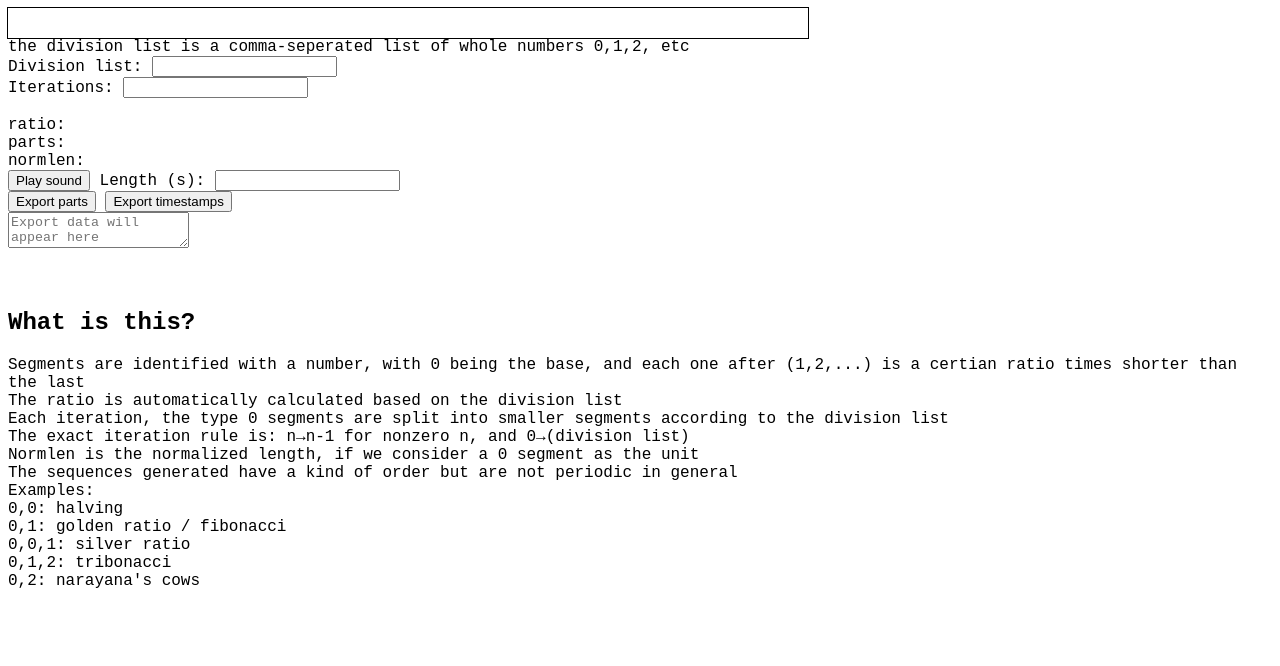
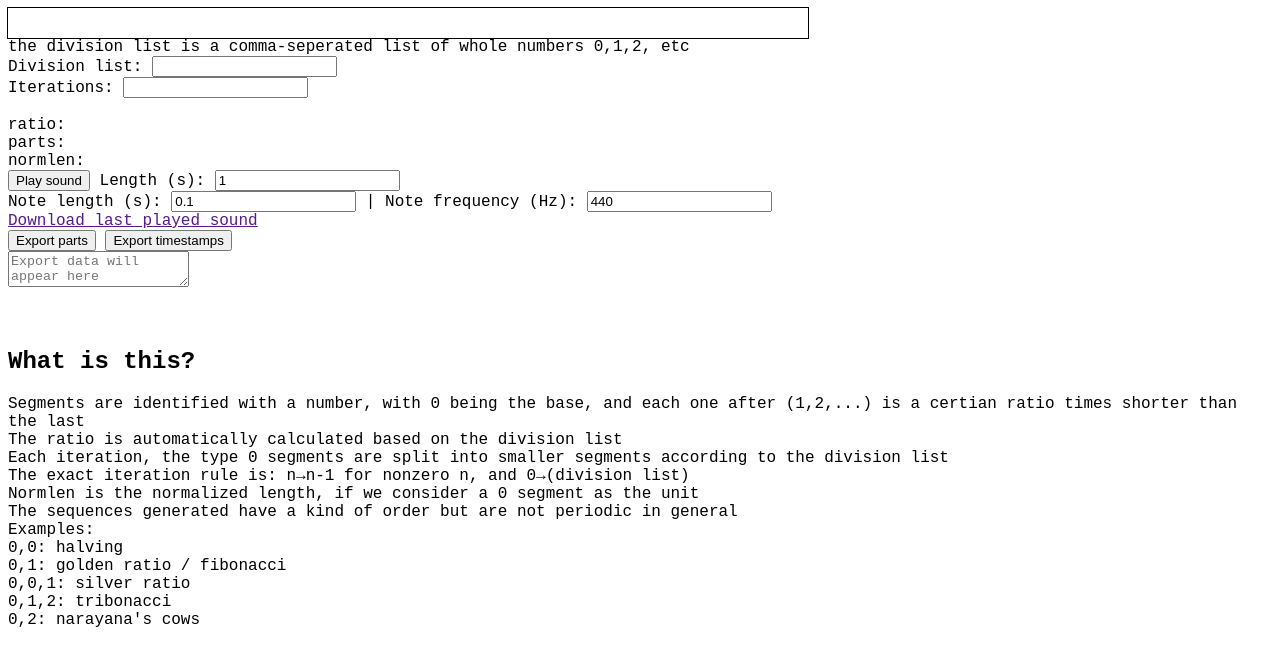
Before and after one commit to azertite055/azertite055.github.io, a plain HTML site: page divgen.html in a window 1280 px wide. Both pictures are taken after a click on the button "Play sound". Drawn offline with Linux system fonts and the light colour scheme.

Commit message:
divgen FIX update

```diff
--- a/divgen.html
+++ b/divgen.html
@@ -22,7 +22,13 @@
     <br>
     normlen: <span id="dnormlen"></span>
     <br>
-    <button onclick="a = new AudioContext(); playTimestamps(timestamps, Number(isoundlen.value))"> Play sound</button><label for="isoundlen"> Length (s): </label><input type="number" name="isoundlen" id="isoundlen">
+    <button onclick="a = new AudioContext(); playTimestamps(timestamps, Number(isoundlen.value))"> Play sound</button>
+    <label for="isoundlen"> Length (s): </label><input type="number" name="isoundlen" id="isoundlen" value="1">
+    <br>
+    <label for="inotelen"> Note length (s): </label><input type="number" name="inotelen" id="inotelen" value="0.1"> |
+    <label for="inotefreq"> Note frequency (Hz): </label><input type="number" name="inotefreq" id="inotefreq" value="440">
+    <br>
+    <a id="dllink" href="" download="divgen.wav">Download last played sound</a>
     <br>
     <button onclick="document.getElementById('exportarea').value = divparts.join(',')">Export parts</button>
     <button onclick="document.getElementById('exportarea').value = timestamps.join(',')">Export timestamps</button>
@@ -85,8 +91,8 @@ function getTimestamps(d, iter){
     divparts = list;
     var timelist = Array(list.length).fill(0);
     var r = findRatio(d);
-    for (let i = 1; i < timelist.length; i++){
-        timelist[i] = timelist[i-1] + r**list[i];
+    for (let i = 0; i < timelist.length-1; i++){
+        timelist[i+1] = timelist[i] + r**list[i];
     }
     timelist = timelist.map(x => x*r**iter);
     timestamps = timelist;
@@ -100,18 +106,23 @@ var cd = c.getContext("2d");
 function draw(a){
     cd.reset();
     cd.fillStyle = "black"
-    for (let x of a){
-        cd.fillRect(x*800, 0, 1, 30);
+    if (a.length < 10000){
+        for (let x of a){
+            cd.fillRect(x*800, 0, Math.min(1, 1000/a.length), 30);
+        }
+    }
+    else {
+        for (let i = 0; i < 10000; i++){
+            cd.fillRect(a[Math.floor(i*a.length/10000)]*800, 0, 0.1, 30);
+        }
     }
 }
 function updateDisplay(limited = true){
-    if (!limited){
-        document.getElementById("bigalert").style.display = "none";
-    }
+    document.getElementById("bigalert").style.display = "none";
     var d = ilist.value.split(",").map(x => Number(x));
     var iter = Number(iiters.value);
     var r = findRatio(d);
-    if (r**-iter > 1e5 && limited){
+    if (r**-iter > 1e6 && limited){
         document.getElementById("bigalert").style.display = "inline";
         return;
     }
@@ -121,32 +132,97 @@ function updateDisplay(limited = true){
     document.getElementById("dparts").textContent = timestamps.length;
     document.getElementById("dnormlen").textContent = 1/r**iter;
 }
+var a = new AudioContext();
 
-var notelen = 0.4;
-var a = new AudioContext();
-function playTimestamps(data, t){
+function intoBytes(x, nBytes, bigEndian){
+    var out = Array(nBytes).fill(0);
+    for (i = 0; i < nBytes; i++){
+        out[i] = Math.min(x - (2**8)*(x>>8), 255);
+        x >>= 8;
+    }
+    if (bigEndian) {out.reverse()}
+    return out;
+}
+function signedIntRep(x, bytes){
+    if (x < 0) {x += 2}
+    x = Math.ceil(x * 2**(8*bytes - 1)) - 1;
+    return x;
+}
+function writeToWav(dataL, dataR, sampleRate, bytesPerSample){
+    var dataSize = dataL.length * bytesPerSample * 2; //2 channels!
+    var out = new Uint8Array(dataSize+44);
+    out.set([ 82, 73, 70, 70 ], 0); //"RIFF"
+    out.set(intoBytes(dataSize+44, 4, false), 4); //file size
+    out.set([ 87, 65, 86, 69], 8); //"WAVE"
+    out.set([102, 109, 116, 32], 12); //"fmt "
+    out.set([16, 0, 0, 0], 16); //format data length
+    out.set([1, 0], 20); //format identifier
+    out.set([2, 0], 22); //channels
+    out.set(intoBytes(sampleRate, 4, false), 24); //sample rate
+    out.set(intoBytes(sampleRate*bytesPerSample*2, 4, false), 28); //bytes per second
+    out.set(intoBytes(bytesPerSample*2, 2, false), 32); //total bytes per sample (2 channels)
+    out.set(intoBytes(bytesPerSample*8, 2, false), 34); //bits per sample
+    out.set([ 100, 97, 116, 97 ], 36); //"data"
+    out.set(intoBytes(dataSize, 4, false), 40); //data size
+
+    dataL = dataL.map(x => signedIntRep(x, bytesPerSample)); //map datas into range
+    dataR = dataR.map(x => signedIntRep(x, bytesPerSample));
+
+    var writeOffset = 44;
+    for (let i = 0; i < dataL.length; i++){
+        out.set(intoBytes(dataL[i], bytesPerSample, false), writeOffset);
+        writeOffset += bytesPerSample;
+        out.set(intoBytes(dataR[i], bytesPerSample, false), writeOffset);
+        writeOffset += bytesPerSample;
+    }
+    return out;
+}
+
+var dlurl = "sorry nothing";
+function playTimestamps(timeData, t, dl=false){
+    //get values
+    var notelen = Number(inotelen.value);
+    var notefreq = Number(inotefreq.value);
+
+    //create stroage
     var notedata = Array(a.sampleRate*notelen).fill(0);
-    notedata = notedata.map((x, i) => 0.2*Math.sin(i/a.sampleRate*1666)*(notedata.length-i)/notedata.length);
-    console.log(notedata);
-    var size = Math.floor(a.sampleRate*t)
+    notedata = notedata.map((x, i) => Math.cos(i * (2*Math.PI) * notefreq / a.sampleRate) * (notedata.length-i)/notedata.length);
+    var baseSize = Math.ceil(a.sampleRate*t)
+    var totalSize = baseSize + notedata.length;
     var s = new AudioBuffer({
-        length: size,
+        length: totalSize,
         sampleRate: a.sampleRate,
     });
-    var sdata = s.getChannelData(0);
-    for (let x of data){
-        var pos = Math.floor(x*size);
-        for (let i = 0; i < notedata.length && pos+i < size ; i++){
-            sdata[pos+1] += notedata[i];
+    //generate notes
+    var sdata = Array(totalSize).fill(0);
+    for (let x of timeData){
+        var pos = Math.floor(x*baseSize);
+        for (let i = 0; i < notedata.length; i++){
+            sdata[pos+i] += notedata[i];
         }
+    }
+    //normalize wave
+    var highest = Math.max(...(sdata.map(x => Math.abs(x))));
+    sdata = sdata.map(x => x/highest);
+
+    console.log(sdata);
+
+    //set up downloader
+    URL.revokeObjectURL(dlurl);
+    var wavdata = writeToWav(sdata, sdata, a.sampleRate, 2);
+    console.log(wavdata);
+    var dldata = new Blob([wavdata], {type: "audio/wav"});
+    dlurl = URL.createObjectURL(dldata);
+    document.getElementById("dllink").href = dlurl;
+
+    //set up playing audio
+    var chdata = s.getChannelData(0);
+    for (let i = 0; i < sdata.length; i++){
+        chdata[i] = sdata[i];
     }
     var snode = new AudioBufferSourceNode(a, {buffer: s});
     snode.connect(a.destination);
     snode.start(a.currentTime, 0, t);
 }
-
-
-
-
     </script>
 </body>
```
